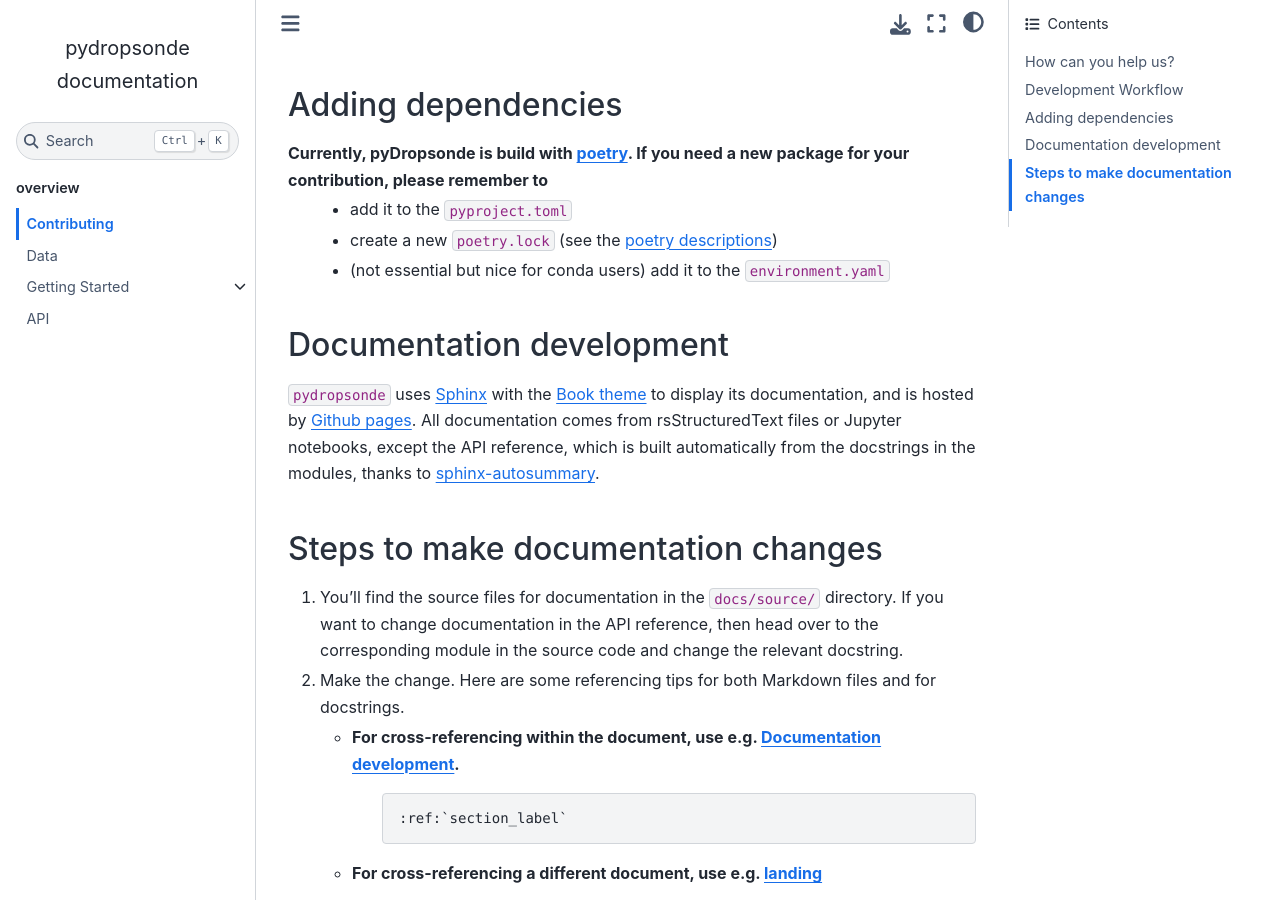
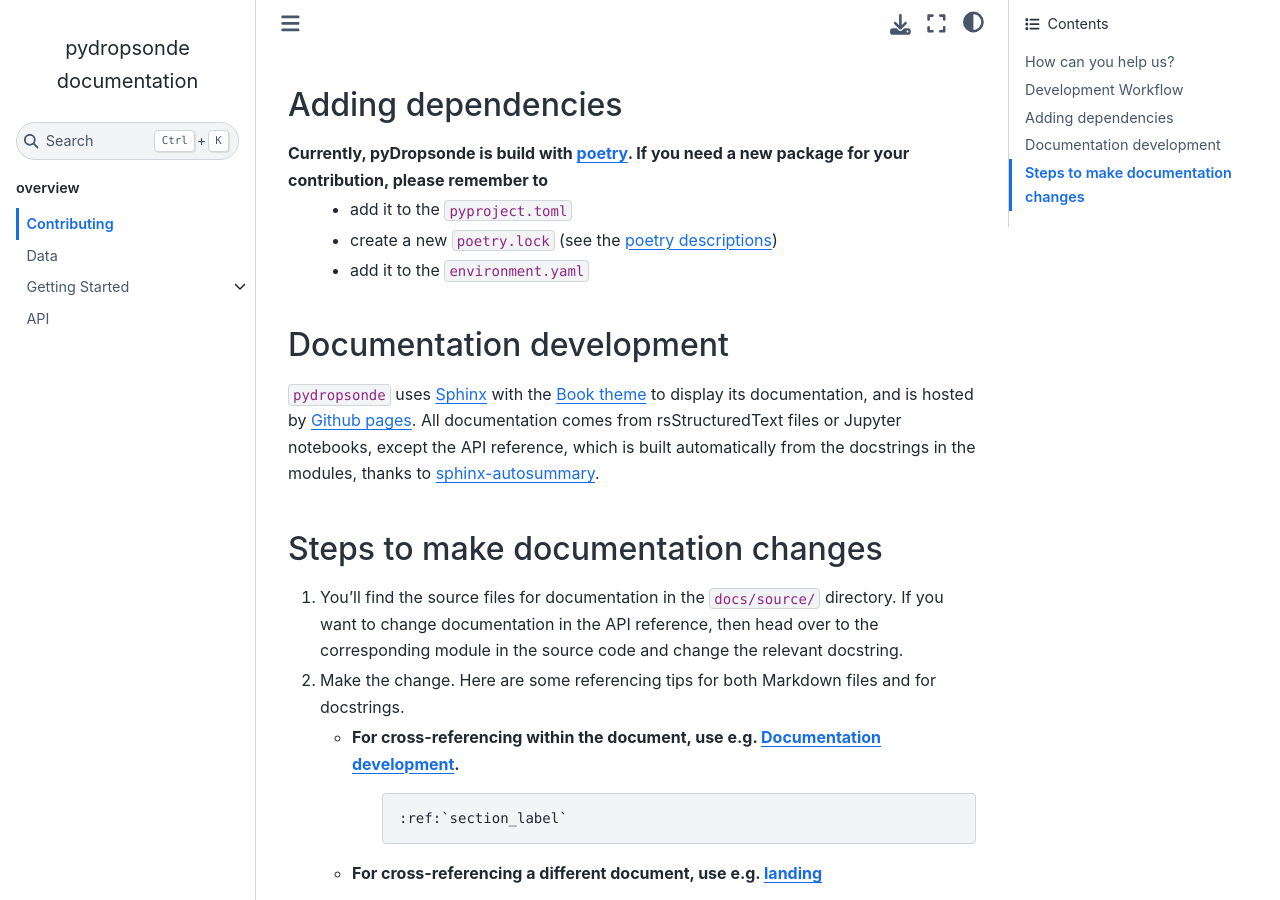
Before and after one commit to tmieslinger/pydropsonde, a Sphinx documentation site: the page built from docs/source/CONTRIBUTING.rst, in a window 1280 px wide and 900 px high, scrolled down 3306 px. Built offline with Sphinx 7.4.7 and the Sphinx Book theme 1.1.4, drawn with Linux system fonts in a browser that asks for light colours.

Commit message:
make conda env addition not optional
Considering that our Contributing guide currently guides the user/developer to install the development environment with conda, it is a good idea to continue adding to `environment.yml`, at least till the poetry route is made the default in the contributing guide.

```diff
--- a/docs/source/CONTRIBUTING.rst
+++ b/docs/source/CONTRIBUTING.rst
@@ -114,7 +114,7 @@
 Currently, pyDropsonde is build with `poetry <https://python-poetry.org/>`_. If you need a new package for your contribution, please remember to
  - add it to the ``pyproject.toml``
  - create a new ``poetry.lock`` (see the `poetry descriptions <https://python-poetry.org/docs/basic-usage/#installing-with-poetrylock>`_)
- - (not essential but nice for conda users) add it to the ``environment.yaml``
+ - add it to the ``environment.yaml``
 
 
 
```
